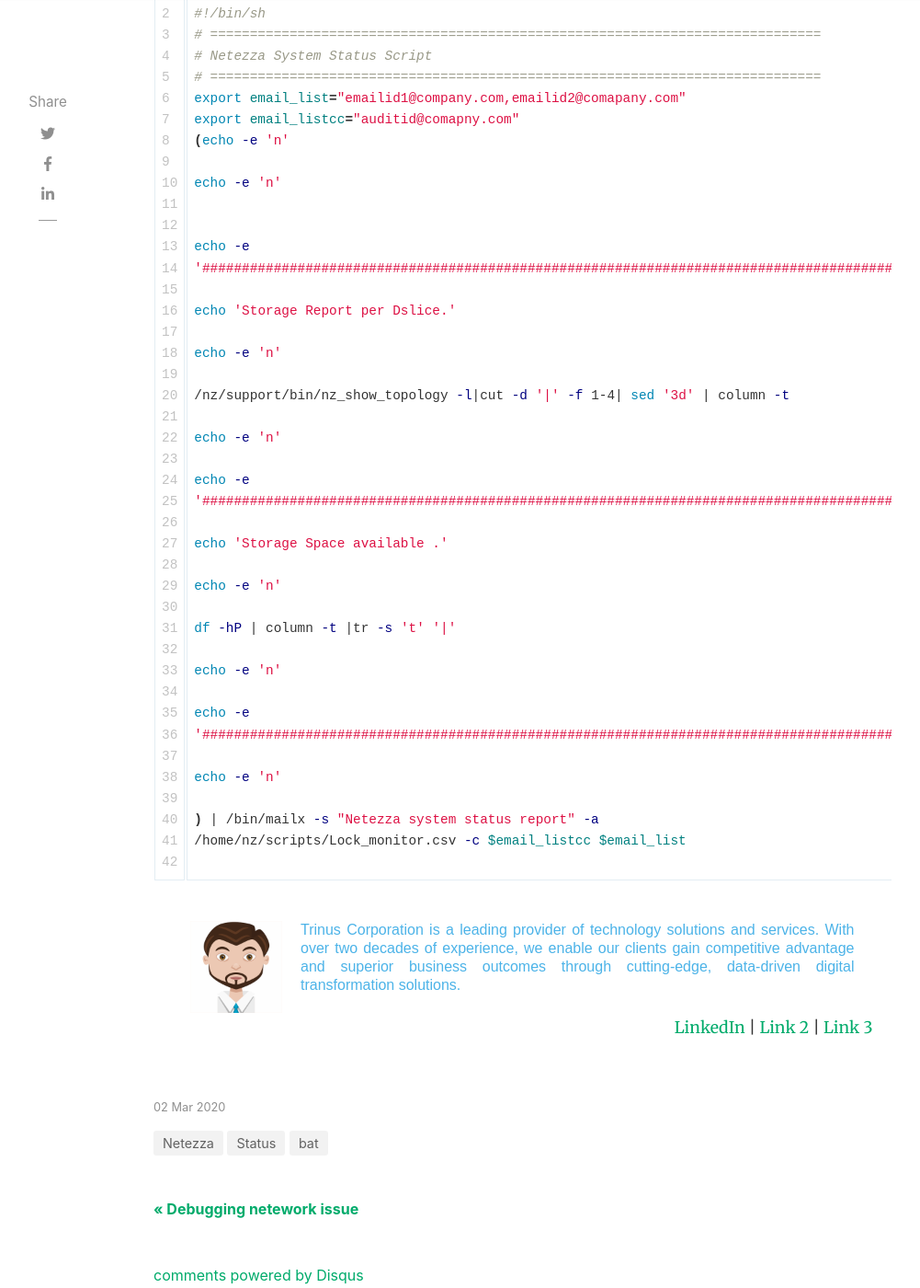
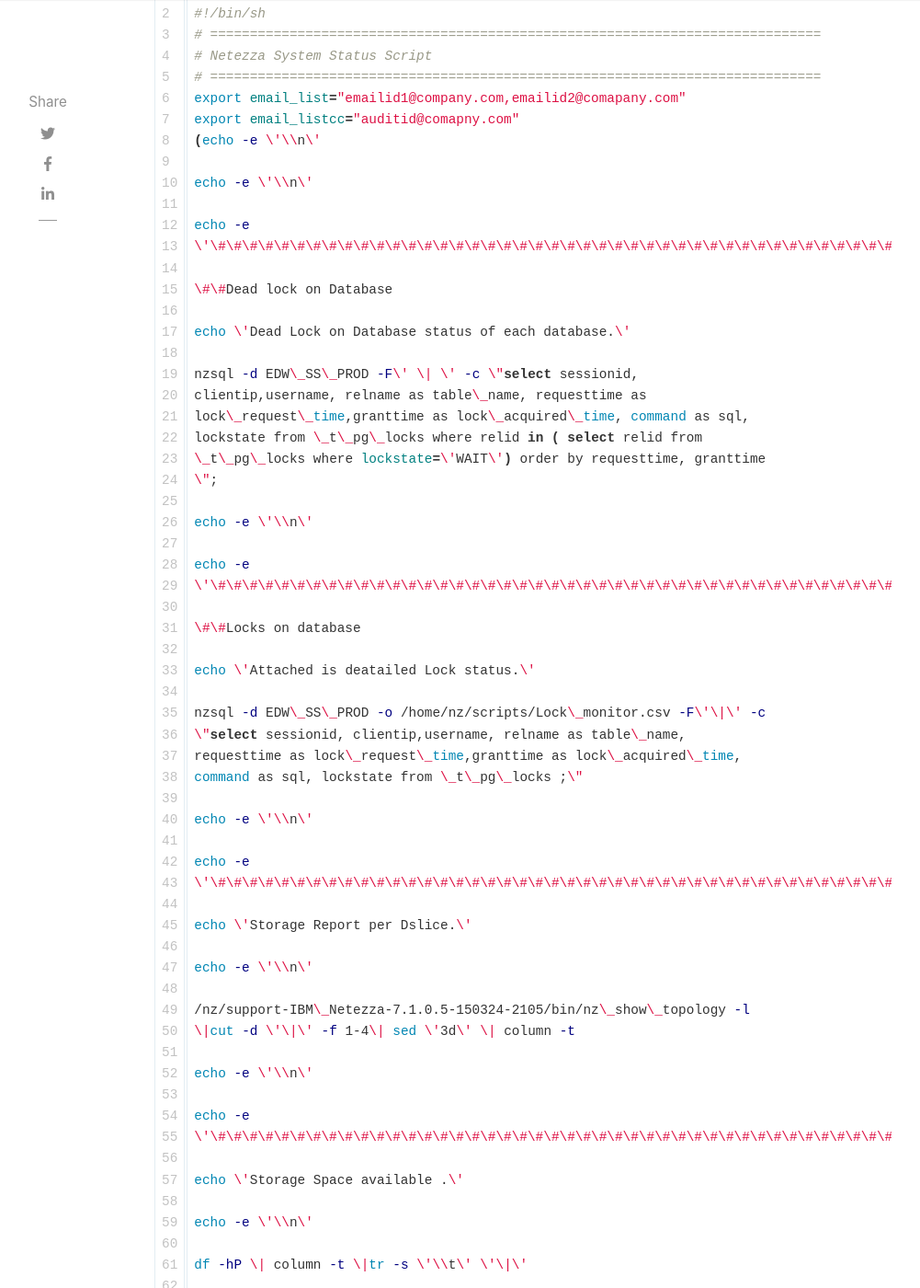
Before and after one commit to ashish-choudhari/weblog, a Jekyll site: the page built from _posts/2020-03-02-monitoring-server-status.md, in a window 1280 px wide and 1400 px high, scrolled down 1834 px. Shown: the whole window at 92% size, without its empty margins (118-1119 px from the left). Built offline with Jekyll 4.4.1, drawn with Linux system fonts in a browser that asks for light colours; nearby versions of some CDN libraries; comment, search, counter and statistics services are not loaded; some of the changed text lies outside the part shown.

Commit message:
escapa character issue

````diff
--- a/_posts/2020-03-02-monitoring-server-status.md
+++ b/_posts/2020-03-02-monitoring-server-status.md
@@ -53,40 +53,70 @@
 # =============================================================================
 export email_list="emailid1@company.com,emailid2@comapany.com"
 export email_listcc="auditid@comapny.com"
-(echo -e 'n'
+(echo -e \'\\n\'
 
-echo -e 'n'
-
+echo -e \'\\n\'
 
 echo -e
-'########################################################################################################################'
+\'\#\#\#\#\#\#\#\#\#\#\#\#\#\#\#\#\#\#\#\#\#\#\#\#\#\#\#\#\#\#\#\#\#\#\#\#\#\#\#\#\#\#\#\#\#\#\#\#\#\#\#\#\#\#\#\#\#\#\#\#\#\#\#\#\#\#\#\#\#\#\#\#\#\#\#\#\#\#\#\#\#\#\#\#\#\#\#\#\#\#\#\#\#\#\#\#\#\#\#\#\#\#\#\#\#\#\#\#\#\#\#\#\#\#\#\#\#\#\#\#\'
 
-echo 'Storage Report per Dslice.'
+\#\#Dead lock on Database
 
-echo -e 'n'
+echo \'Dead Lock on Database status of each database.\'
 
-/nz/support/bin/nz_show_topology -l|cut -d '|' -f 1-4| sed '3d' | column -t
+nzsql -d EDW\_SS\_PROD -F\' \| \' -c \"select sessionid,
+clientip,username, relname as table\_name, requesttime as
+lock\_request\_time,granttime as lock\_acquired\_time, command as sql,
+lockstate from \_t\_pg\_locks where relid in ( select relid from
+\_t\_pg\_locks where lockstate=\'WAIT\') order by requesttime, granttime
+\";
 
-echo -e 'n'
+echo -e \'\\n\'
 
 echo -e
-'########################################################################################################################'
+\'\#\#\#\#\#\#\#\#\#\#\#\#\#\#\#\#\#\#\#\#\#\#\#\#\#\#\#\#\#\#\#\#\#\#\#\#\#\#\#\#\#\#\#\#\#\#\#\#\#\#\#\#\#\#\#\#\#\#\#\#\#\#\#\#\#\#\#\#\#\#\#\#\#\#\#\#\#\#\#\#\#\#\#\#\#\#\#\#\#\#\#\#\#\#\#\#\#\#\#\#\#\#\#\#\#\#\#\#\#\#\#\#\#\#\#\#\#\#\#\#\'
 
-echo 'Storage Space available .'
+\#\#Locks on database
 
-echo -e 'n'
+echo \'Attached is deatailed Lock status.\'
 
-df -hP | column -t |tr -s 't' '|'
+nzsql -d EDW\_SS\_PROD -o /home/nz/scripts/Lock\_monitor.csv -F\'\|\' -c
+\"select sessionid, clientip,username, relname as table\_name,
+requesttime as lock\_request\_time,granttime as lock\_acquired\_time,
+command as sql, lockstate from \_t\_pg\_locks ;\"
 
-echo -e 'n'
+echo -e \'\\n\'
 
 echo -e
-'########################################################################################################################'
+\'\#\#\#\#\#\#\#\#\#\#\#\#\#\#\#\#\#\#\#\#\#\#\#\#\#\#\#\#\#\#\#\#\#\#\#\#\#\#\#\#\#\#\#\#\#\#\#\#\#\#\#\#\#\#\#\#\#\#\#\#\#\#\#\#\#\#\#\#\#\#\#\#\#\#\#\#\#\#\#\#\#\#\#\#\#\#\#\#\#\#\#\#\#\#\#\#\#\#\#\#\#\#\#\#\#\#\#\#\#\#\#\#\#\#\#\#\#\#\#\#\'
 
-echo -e 'n'
+echo \'Storage Report per Dslice.\'
 
-) | /bin/mailx -s "Netezza system status report" -a
-/home/nz/scripts/Lock_monitor.csv -c $email_listcc $email_list
+echo -e \'\\n\'
+
+/nz/support-IBM\_Netezza-7.1.0.5-150324-2105/bin/nz\_show\_topology -l
+\|cut -d \'\|\' -f 1-4\| sed \'3d\' \| column -t
+
+echo -e \'\\n\'
+
+echo -e
+\'\#\#\#\#\#\#\#\#\#\#\#\#\#\#\#\#\#\#\#\#\#\#\#\#\#\#\#\#\#\#\#\#\#\#\#\#\#\#\#\#\#\#\#\#\#\#\#\#\#\#\#\#\#\#\#\#\#\#\#\#\#\#\#\#\#\#\#\#\#\#\#\#\#\#\#\#\#\#\#\#\#\#\#\#\#\#\#\#\#\#\#\#\#\#\#\#\#\#\#\#\#\#\#\#\#\#\#\#\#\#\#\#\#\#\#\#\#\#\#\#\'
+
+echo \'Storage Space available .\'
+
+echo -e \'\\n\'
+
+df -hP \| column -t \|tr -s \'\\t\' \'\|\'
+
+echo -e \'\\n\'
+
+echo -e
+\'\#\#\#\#\#\#\#\#\#\#\#\#\#\#\#\#\#\#\#\#\#\#\#\#\#\#\#\#\#\#\#\#\#\#\#\#\#\#\#\#\#\#\#\#\#\#\#\#\#\#\#\#\#\#\#\#\#\#\#\#\#\#\#\#\#\#\#\#\#\#\#\#\#\#\#\#\#\#\#\#\#\#\#\#\#\#\#\#\#\#\#\#\#\#\#\#\#\#\#\#\#\#\#\#\#\#\#\#\#\#\#\#\#\#\#\#\#\#\#\#\'
+
+echo -e \'\\n\'
+
+) \| /bin/mailx -s \"Netezza system status report\" -a
+/home/nz/scripts/Lock\_monitor.csv -c \$email\_listcc \$email\_list
 
 ```
 <div style="Margin:20px;">
````
